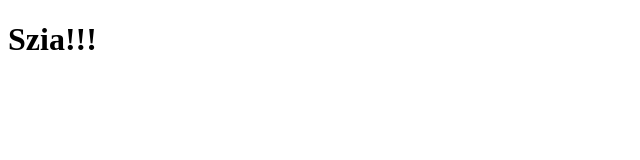
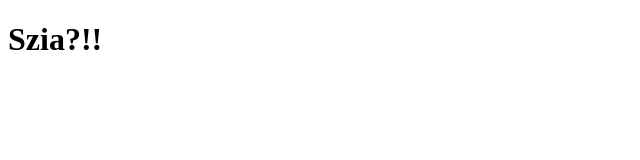
Before and after one commit to hacsko-adam/git_demo, a plain HTML site: page index.html in a window 1280 px wide. Shown: the full height of the page, 0-640 px from the left. Drawn offline with Linux system fonts and the light colour scheme.

Commit message:
commit 1

```diff
--- a/index.html
+++ b/index.html
@@ -4,6 +4,6 @@
 	<title>Demo</title>
 </head>
 <body>
-	<h1>Szia!!!</h1>
+	<h1>Szia?!!</h1>
 </body>
 </html>
```
